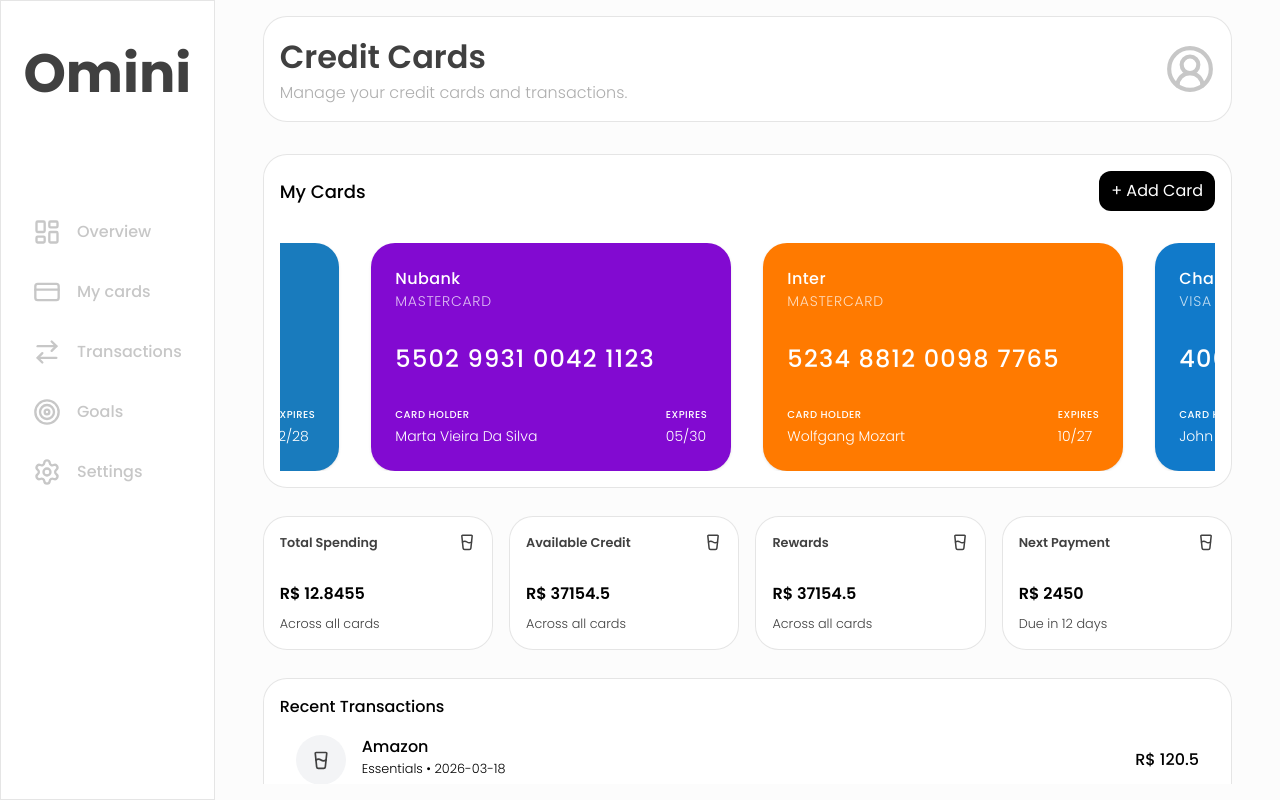
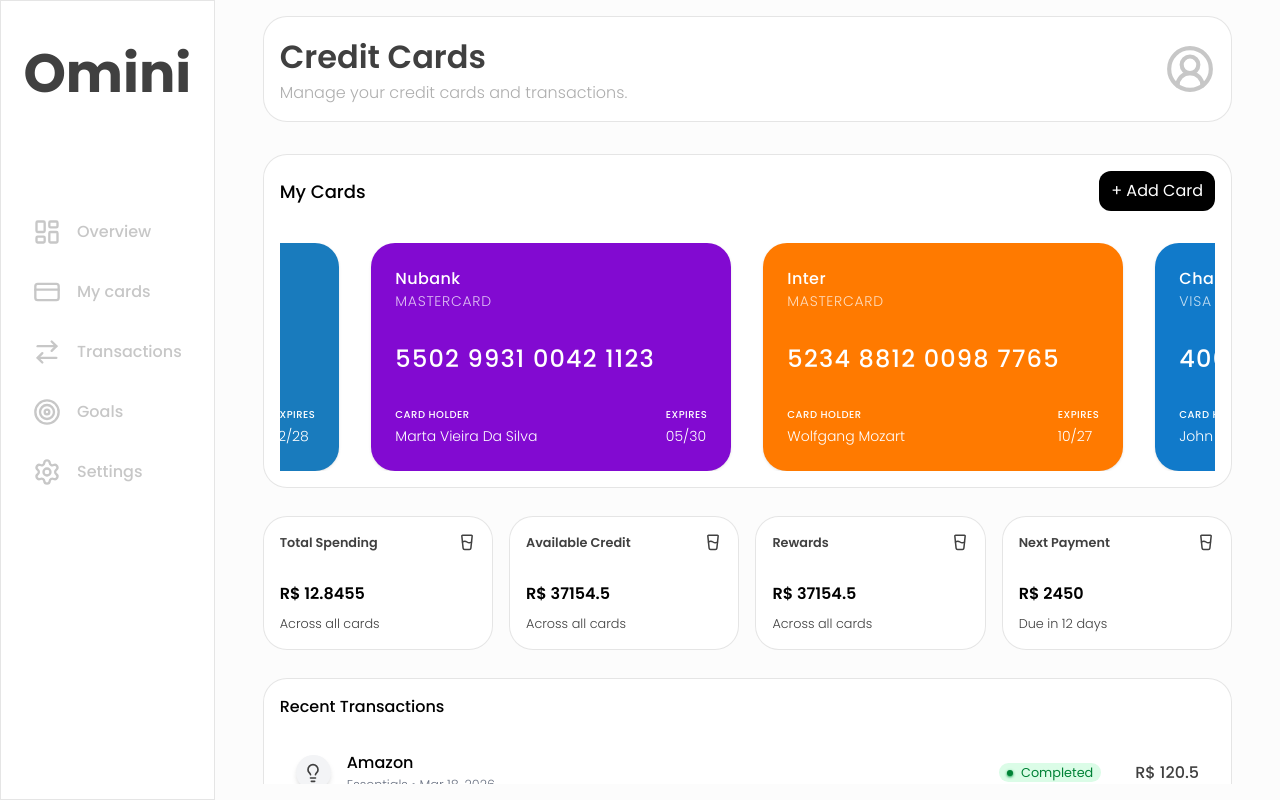
Before and after one commit to joaodearaujo/Omini, a React app in the folder frontend/: page /goals in a window 1280 px wide. Built offline with nearby package versions, Linux system fonts and the light colour scheme; the HTML template or start-up script is replaced by a standard one.

Commit message:
feat(TransactionItem): finish component syle

```diff
--- a/frontend/src/MOCK/MOCK_TRANSACTIONS.tsx
+++ b/frontend/src/MOCK/MOCK_TRANSACTIONS.tsx
@@ -2,91 +2,91 @@
 
 export const MOCK_TRANSACTIONS: Record<string, TransactionProps[]> = {
   "cc-001": [
-    { id: "t1-01", receiver: "Amazon", category: "Essentials", date: "2026-03-18", amount: 120.50 },
-    { id: "t1-02", receiver: "Starbucks", category: "Food", date: "2026-03-17", amount: 15.00 },
-    { id: "t1-03", receiver: "Uber", category: "Transport", date: "2026-03-16", amount: 32.40 },
-    { id: "t1-04", receiver: "Netflix", category: "Lifestyle", date: "2026-03-15", amount: 55.90 },
-    { id: "t1-05", receiver: "Pharmacy", category: "Health", date: "2026-03-14", amount: 45.00 },
-    { id: "t1-06", receiver: "Apple Store", category: "Lifestyle", date: "2026-03-13", amount: 99.00 },
-    { id: "t1-07", receiver: "Whole Foods", category: "Food", date: "2026-03-12", amount: 210.30 },
-    { id: "t1-08", receiver: "Gas Station", category: "Transport", date: "2026-03-11", amount: 85.00 },
-    { id: "t1-09", receiver: "Rent", category: "Essentials", date: "2026-03-10", amount: 1500.00 },
-    { id: "t1-10", receiver: "Gym", category: "Health", date: "2026-03-09", amount: 80.00 },
-    { id: "t1-11", receiver: "Steam", category: "Lifestyle", date: "2026-03-08", amount: 45.20 },
-    { id: "t1-12", receiver: "McDonalds", category: "Food", date: "2026-03-07", amount: 32.00 },
-    { id: "t1-13", receiver: "Parking", category: "Transport", date: "2026-03-06", amount: 12.00 },
-    { id: "t1-14", receiver: "Water Bill", category: "Essentials", date: "2026-03-05", amount: 45.60 },
-    { id: "t1-15", receiver: "Dentist", category: "Health", date: "2026-03-04", amount: 350.00 },
-    { id: "t1-16", receiver: "Spotify", category: "Lifestyle", date: "2026-03-03", amount: 21.90 },
-    { id: "t1-17", receiver: "Bakery", category: "Food", date: "2026-03-02", amount: 18.40 },
-    { id: "t1-18", receiver: "Train Ticket", category: "Transport", date: "2026-03-01", amount: 4.50 },
-    { id: "t1-19", receiver: "Electric Bill", category: "Essentials", date: "2026-02-28", amount: 110.00 },
-    { id: "t1-20", receiver: "Cinema", category: "Lifestyle", date: "2026-02-27", amount: 30.00 }
+    { id: "t1-01", receiver: "Amazon", category: "Essentials", date: "Mar 18, 2026", amount: 120.50, status: "Completed" },
+    { id: "t1-02", receiver: "Starbucks", category: "Food", date: "Mar 17, 2026", amount: 15.00, status: "Completed" },
+    { id: "t1-03", receiver: "Uber", category: "Transport", date: "Mar 16, 2026", amount: 32.40, status: "Pending" },
+    { id: "t1-04", receiver: "Netflix", category: "Lifestyle", date: "Mar 15, 2026", amount: 55.90, status: "Completed" },
+    { id: "t1-05", receiver: "Pharmacy", category: "Health", date: "Mar 14, 2026", amount: 45.00, status: "Completed" },
+    { id: "t1-06", receiver: "Apple Store", category: "Lifestyle", date: "Mar 13, 2026", amount: 99.00, status: "Completed" },
+    { id: "t1-07", receiver: "Whole Foods", category: "Food", date: "Mar 12, 2026", amount: 210.30, status: "Completed" },
+    { id: "t1-08", receiver: "Gas Station", category: "Transport", date: "Mar 11, 2026", amount: 85.00, status: "Completed" },
+    { id: "t1-09", receiver: "Rent", category: "Essentials", date: "Mar 10, 2026", amount: 1500.00, status: "Completed" },
+    { id: "t1-10", receiver: "Gym", category: "Health", date: "Mar 09, 2026", amount: 80.00, status: "Completed" },
+    { id: "t1-11", receiver: "Steam", category: "Lifestyle", date: "Mar 08, 2026", amount: 45.20, status: "Completed" },
+    { id: "t1-12", receiver: "McDonalds", category: "Food", date: "Mar 07, 2026", amount: 32.00, status: "Completed" },
+    { id: "t1-13", receiver: "Parking", category: "Transport", date: "Mar 06, 2026", amount: 12.00, status: "Completed" },
+    { id: "t1-14", receiver: "Water Bill", category: "Essentials", date: "Mar 05, 2026", amount: 45.60, status: "Completed" },
+    { id: "t1-15", receiver: "Dentist", category: "Health", date: "Mar 04, 2026", amount: 350.00, status: "Completed" },
+    { id: "t1-16", receiver: "Spotify", category: "Lifestyle", date: "Mar 03, 2026", amount: 21.90, status: "Completed" },
+    { id: "t1-17", receiver: "Bakery", category: "Food", date: "Mar 02, 2026", amount: 18.40, status: "Completed" },
+    { id: "t1-18", receiver: "Train Ticket", category: "Transport", date: "Mar 01, 2026", amount: 4.50, status: "Completed" },
+    { id: "t1-19", receiver: "Electric Bill", category: "Essentials", date: "Feb 28, 2026", amount: 110.00, status: "Completed" },
+    { id: "t1-20", receiver: "Cinema", category: "Lifestyle", date: "Feb 27, 2026", amount: 30.00, status: "Completed" }
   ],
   "cc-002": [
-    { id: "t2-01", receiver: "IKEA", category: "Essentials", date: "2026-03-18", amount: 250.00 },
-    { id: "t2-02", receiver: "Sushi Bar", category: "Food", date: "2026-03-17", amount: 85.00 },
-    { id: "t2-03", receiver: "Bus Pass", category: "Transport", date: "2026-03-16", amount: 50.00 },
-    { id: "t2-04", receiver: "Hulu", category: "Lifestyle", date: "2026-03-15", amount: 14.99 },
-    { id: "t2-05", receiver: "Clinic", category: "Health", date: "2026-03-14", amount: 120.00 },
-    { id: "t2-06", receiver: "Wine Shop", category: "Lifestyle", date: "2026-03-13", amount: 45.00 },
-    { id: "t2-07", receiver: "Supermarket", category: "Food", date: "2026-03-12", amount: 112.00 },
-    { id: "t2-08", receiver: "Toll", category: "Transport", date: "2026-03-11", amount: 8.50 },
-    { id: "t2-09", receiver: "Internet", category: "Essentials", date: "2026-03-10", amount: 75.00 },
-    { id: "t2-10", receiver: "Yoga", category: "Health", date: "2026-03-09", amount: 60.00 },
-    { id: "t2-11", receiver: "Bookstore", category: "Lifestyle", date: "2026-03-08", amount: 22.50 },
-    { id: "t2-12", receiver: "Pizza Hut", category: "Food", date: "2026-03-07", amount: 40.00 },
-    { id: "t2-13", receiver: "Taxi", category: "Transport", date: "2026-03-06", amount: 25.00 },
-    { id: "t2-14", receiver: "Cleaning Products", category: "Essentials", date: "2026-03-05", amount: 35.00 },
-    { id: "t2-15", receiver: "Vitamin Shop", category: "Health", date: "2026-03-04", amount: 55.00 },
-    { id: "t2-16", receiver: "Bowling", category: "Lifestyle", date: "2026-03-03", amount: 42.00 },
-    { id: "t2-17", receiver: "Burger King", category: "Food", date: "2026-03-02", amount: 28.00 },
-    { id: "t2-18", receiver: "Bike Repair", category: "Transport", date: "2026-03-01", amount: 65.00 },
-    { id: "t2-19", receiver: "Insurance", category: "Essentials", date: "2026-02-28", amount: 80.00 },
-    { id: "t2-20", receiver: "Museum", category: "Lifestyle", date: "2026-02-27", amount: 15.00 }
+    { id: "t2-01", receiver: "IKEA", category: "Essentials", date: "Mar 18, 2026", amount: 250.00, status: "Completed" },
+    { id: "t2-02", receiver: "Sushi Bar", category: "Food", date: "Mar 17, 2026", amount: 85.00, status: "Completed" },
+    { id: "t2-03", receiver: "Bus Pass", category: "Transport", date: "Mar 16, 2026", amount: 50.00, status: "Pending" },
+    { id: "t2-04", receiver: "Hulu", category: "Lifestyle", date: "Mar 15, 2026", amount: 14.99, status: "Completed" },
+    { id: "t2-05", receiver: "Clinic", category: "Health", date: "Mar 14, 2026", amount: 120.00, status: "Completed" },
+    { id: "t2-06", receiver: "Wine Shop", category: "Lifestyle", date: "Mar 13, 2026", amount: 45.00, status: "Completed" },
+    { id: "t2-07", receiver: "Supermarket", category: "Food", date: "Mar 12, 2026", amount: 112.00, status: "Completed" },
+    { id: "t2-08", receiver: "Toll", category: "Transport", date: "Mar 11, 2026", amount: 8.50, status: "Completed" },
+    { id: "t2-09", receiver: "Internet", category: "Essentials", date: "Mar 10, 2026", amount: 75.00, status: "Completed" },
+    { id: "t2-10", receiver: "Yoga", category: "Health", date: "Mar 09, 2026", amount: 60.00, status: "Completed" },
+    { id: "t2-11", receiver: "Bookstore", category: "Lifestyle", date: "Mar 08, 2026", amount: 22.50, status: "Completed" },
+    { id: "t2-12", receiver: "Pizza Hut", category: "Food", date: "Mar 07, 2026", amount: 40.00, status: "Completed" },
+    { id: "t2-13", receiver: "Taxi", category: "Transport", date: "Mar 06, 2026", amount: 25.00, status: "Completed" },
+    { id: "t2-14", receiver: "Cleaning Products", category: "Essentials", date: "Mar 05, 2026", amount: 35.00, status: "Completed" },
+    { id: "t2-15", receiver: "Vitamin Shop", category: "Health", date: "Mar 04, 2026", amount: 55.00, status: "Completed" },
+    { id: "t2-16", receiver: "Bowling", category: "Lifestyle", date: "Mar 03, 2026", amount: 42.00, status: "Completed" },
+    { id: "t2-17", receiver: "Burger King", category: "Food", date: "Mar 02, 2026", amount: 28.00, status: "Completed" },
+    { id: "t2-18", receiver: "Bike Repair", category: "Transport", date: "Mar 01, 2026", amount: 65.00, status: "Completed" },
+    { id: "t2-19", receiver: "Insurance", category: "Essentials", date: "Feb 28, 2026", amount: 80.00, status: "Completed" },
+    { id: "t2-20", receiver: "Museum", category: "Lifestyle", date: "Feb 27, 2026", amount: 15.00, status: "Completed" }
   ],
   "cc-003": [
-    { id: "t3-01", receiver: "Home Depot", category: "Essentials", date: "2026-03-18", amount: 89.90 },
-    { id: "t3-02", receiver: "Steakhouse", category: "Food", date: "2026-03-17", amount: 140.00 },
-    { id: "t3-03", receiver: "Airline Ticket", category: "Transport", date: "2026-03-16", amount: 550.00 },
-    { id: "t3-04", receiver: "Disney+", category: "Lifestyle", date: "2026-03-15", amount: 33.90 },
-    { id: "t3-05", receiver: "Therapy", category: "Health", date: "2026-03-14", amount: 200.00 },
-    { id: "t3-06", receiver: "Concert Ticket", category: "Lifestyle", date: "2026-03-13", amount: 150.00 },
-    { id: "t3-07", receiver: "Farmers Market", category: "Food", date: "2026-03-12", amount: 65.00 },
-    { id: "t3-08", receiver: "Uber Eat", category: "Food", date: "2026-03-11", amount: 42.50 },
-    { id: "t3-09", receiver: "Subscription Box", category: "Essentials", date: "2026-03-10", amount: 29.90 },
-    { id: "t3-10", receiver: "Eye Exam", category: "Health", date: "2026-03-09", amount: 150.00 },
-    { id: "t3-11", receiver: "Game Skin", category: "Lifestyle", date: "2026-03-08", amount: 10.00 },
-    { id: "t3-12", receiver: "Italian Resto", category: "Food", date: "2026-03-07", amount: 95.00 },
-    { id: "t3-13", receiver: "Car Wash", category: "Transport", date: "2026-03-06", amount: 20.00 },
-    { id: "t3-14", receiver: "Cloud Storage", category: "Essentials", date: "2026-03-05", amount: 9.99 },
-    { id: "t3-15", receiver: "Medication", category: "Health", date: "2026-03-04", amount: 25.00 },
-    { id: "t3-16", receiver: "Art Supplies", category: "Lifestyle", date: "2026-03-03", amount: 115.00 },
-    { id: "t3-17", receiver: "Taco Bell", category: "Food", date: "2026-03-02", amount: 15.00 },
-    { id: "t3-18", receiver: "Electric Scooter", category: "Transport", date: "2026-03-01", amount: 8.00 },
-    { id: "t3-19", receiver: "Phone Bill", category: "Essentials", date: "2026-02-28", amount: 60.00 },
-    { id: "t3-20", receiver: "Video Game", category: "Lifestyle", date: "2026-02-27", amount: 70.00 }
+    { id: "t3-01", receiver: "Home Depot", category: "Essentials", date: "Mar 18, 2026", amount: 89.90, status: "Completed" },
+    { id: "t3-02", receiver: "Steakhouse", category: "Food", date: "Mar 17, 2026", amount: 140.00, status: "Completed" },
+    { id: "t3-03", receiver: "Airline Ticket", category: "Transport", date: "Mar 16, 2026", amount: 550.00, status: "Pending" },
+    { id: "t3-04", receiver: "Disney+", category: "Lifestyle", date: "Mar 15, 2026", amount: 33.90, status: "Completed" },
+    { id: "t3-05", receiver: "Therapy", category: "Health", date: "Mar 14, 2026", amount: 200.00, status: "Completed" },
+    { id: "t3-06", receiver: "Concert Ticket", category: "Lifestyle", date: "Mar 13, 2026", amount: 150.00, status: "Completed" },
+    { id: "t3-07", receiver: "Farmers Market", category: "Food", date: "Mar 12, 2026", amount: 65.00, status: "Completed" },
+    { id: "t3-08", receiver: "Uber Eat", category: "Food", date: "Mar 11, 2026", amount: 42.50, status: "Completed" },
+    { id: "t3-09", receiver: "Subscription Box", category: "Essentials", date: "Mar 10, 2026", amount: 29.90, status: "Completed" },
+    { id: "t3-10", receiver: "Eye Exam", category: "Health", date: "Mar 09, 2026", amount: 150.00, status: "Completed" },
+    { id: "t3-11", receiver: "Game Skin", category: "Lifestyle", date: "Mar 08, 2026", amount: 10.00, status: "Completed" },
+    { id: "t3-12", receiver: "Italian Resto", category: "Food", date: "Mar 07, 2026", amount: 95.00, status: "Completed" },
+    { id: "t3-13", receiver: "Car Wash", category: "Transport", date: "Mar 06, 2026", amount: 20.00, status: "Completed" },
+    { id: "t3-14", receiver: "Cloud Storage", category: "Essentials", date: "Mar 05, 2026", amount: 9.99, status: "Completed" },
+    { id: "t3-15", receiver: "Medication", category: "Health", date: "Mar 04, 2026", amount: 25.00, status: "Completed" },
+    { id: "t3-16", receiver: "Art Supplies", category: "Lifestyle", date: "Mar 03, 2026", amount: 115.00, status: "Completed" },
+    { id: "t3-17", receiver: "Taco Bell", category: "Food", date: "Mar 02, 2026", amount: 15.00, status: "Completed" },
+    { id: "t3-18", receiver: "Electric Scooter", category: "Transport", date: "Mar 01, 2026", amount: 8.00, status: "Completed" },
+    { id: "t3-19", receiver: "Phone Bill", category: "Essentials", date: "Feb 28, 2026", amount: 60.00, status: "Completed" },
+    { id: "t3-20", receiver: "Video Game", category: "Lifestyle", date: "Feb 27, 2026", amount: 70.00, status: "Completed" }
   ],
   "cc-004": [
-    { id: "t4-01", receiver: "Target", category: "Essentials", date: "2026-03-18", amount: 45.20 },
-    { id: "t4-02", receiver: "Five Guys", category: "Food", date: "2026-03-17", amount: 22.00 },
-    { id: "t4-03", receiver: "Lyft", category: "Transport", date: "2026-03-16", amount: 18.50 },
-    { id: "t4-04", receiver: "YouTube Premium", category: "Lifestyle", date: "2026-03-15", amount: 11.99 },
-    { id: "t4-05", receiver: "First Aid Kit", category: "Health", date: "2026-03-14", amount: 35.00 },
-    { id: "t4-06", receiver: "Kindle Book", category: "Lifestyle", date: "2026-03-13", amount: 9.99 },
-    { id: "t4-07", receiver: "Costco", category: "Food", date: "2026-03-12", amount: 150.00 },
-    { id: "t4-08", receiver: "Subway", category: "Transport", date: "2026-03-11", amount: 2.75 },
-    { id: "t4-09", receiver: "Trash Service", category: "Essentials", date: "2026-03-10", amount: 30.00 },
-    { id: "t4-10", receiver: "Massage", category: "Health", date: "2026-03-09", amount: 90.00 },
-    { id: "t4-11", receiver: "Movie Rental", category: "Lifestyle", date: "2026-03-08", amount: 5.99 },
-    { id: "t4-12", receiver: "Dunkin Donuts", category: "Food", date: "2026-03-07", amount: 12.50 },
-    { id: "t4-13", receiver: "Parking Meter", category: "Transport", date: "2026-03-06", amount: 5.00 },
-    { id: "t4-14", receiver: "Netflix", category: "Lifestyle", date: "2026-03-05", amount: 15.99 },
-    { id: "t4-15", receiver: "Eye Drops", category: "Health", date: "2026-03-04", amount: 12.00 },
-    { id: "t4-16", receiver: "Patreon", category: "Lifestyle", date: "2026-03-03", amount: 10.00 },
-    { id: "t4-17", receiver: "Local Pub", category: "Food", date: "2026-03-02", amount: 45.00 },
-    { id: "t4-18", receiver: "Gas Bill", category: "Essentials", date: "2026-03-01", amount: 55.00 },
-    { id: "t4-19", receiver: "Vitamins", category: "Health", date: "2026-02-28", amount: 25.00 },
-    { id: "t4-20", receiver: "Board Game", category: "Lifestyle", date: "2026-02-27", amount: 40.00 }
+    { id: "t4-01", receiver: "Target", category: "Essentials", date: "Mar 18, 2026", amount: 45.20, status: "Completed" },
+    { id: "t4-02", receiver: "Five Guys", category: "Food", date: "Mar 17, 2026", amount: 22.00, status: "Completed" },
+    { id: "t4-03", receiver: "Lyft", category: "Transport", date: "Mar 16, 2026", amount: 18.50, status: "Pending" },
+    { id: "t4-04", receiver: "YouTube Premium", category: "Lifestyle", date: "Mar 15, 2026", amount: 11.99, status: "Completed" },
+    { id: "t4-05", receiver: "First Aid Kit", category: "Health", date: "Mar 14, 2026", amount: 35.00, status: "Completed" },
+    { id: "t4-06", receiver: "Kindle Book", category: "Lifestyle", date: "Mar 13, 2026", amount: 9.99, status: "Completed" },
+    { id: "t4-07", receiver: "Costco", category: "Food", date: "Mar 12, 2026", amount: 150.00, status: "Completed" },
+    { id: "t4-08", receiver: "Subway", category: "Transport", date: "Mar 11, 2026", amount: 2.75, status: "Completed" },
+    { id: "t4-09", receiver: "Trash Service", category: "Essentials", date: "Mar 10, 2026", amount: 30.00, status: "Completed" },
+    { id: "t4-10", receiver: "Massage", category: "Health", date: "Mar 09, 2026", amount: 90.00, status: "Completed" },
+    { id: "t4-11", receiver: "Movie Rental", category: "Lifestyle", date: "Mar 08, 2026", amount: 5.99, status: "Completed" },
+    { id: "t4-12", receiver: "Dunkin Donuts", category: "Food", date: "Mar 07, 2026", amount: 12.50, status: "Completed" },
+    { id: "t4-13", receiver: "Parking Meter", category: "Transport", date: "Mar 06, 2026", amount: 5.00, status: "Completed" },
+    { id: "t4-14", receiver: "Netflix", category: "Lifestyle", date: "Mar 05, 2026", amount: 15.99, status: "Completed" },
+    { id: "t4-15", receiver: "Eye Drops", category: "Health", date: "Mar 04, 2026", amount: 12.00, status: "Completed" },
+    { id: "t4-16", receiver: "Patreon", category: "Lifestyle", date: "Mar 03, 2026", amount: 10.00, status: "Completed" },
+    { id: "t4-17", receiver: "Local Pub", category: "Food", date: "Mar 02, 2026", amount: 45.00, status: "Completed" },
+    { id: "t4-18", receiver: "Gas Bill", category: "Essentials", date: "Mar 01, 2026", amount: 55.00, status: "Completed" },
+    { id: "t4-19", receiver: "Vitamins", category: "Health", date: "Feb 28, 2026", amount: 25.00, status: "Completed" },
+    { id: "t4-20", receiver: "Board Game", category: "Lifestyle", date: "Feb 27, 2026", amount: 40.00, status: "Completed" }
   ],
 };
--- a/frontend/src/pages/MyCards/components/RecentTransactions.tsx
+++ b/frontend/src/pages/MyCards/components/RecentTransactions.tsx
@@ -7,7 +7,7 @@
 
   return (
     <FloatingCard title="Recent Transactions">
-      <div className="flex flex-col gap-2 w-full max-h-[180px] min-h-0 overflow-y-auto">
+      <div className="flex flex-col gap-4 w-full py-2 max-h-[180px] min-h-0 overflow-y-auto">
       {MOCK_CARDS.map((card) => {
 
         const cardId = card.id
--- a/frontend/src/pages/MyCards/components/TransactionsItem.tsx
+++ b/frontend/src/pages/MyCards/components/TransactionsItem.tsx
@@ -1,22 +1,23 @@
 import type { TransactionItemProps } from "../Mycards.type";
-import { GlassWaterIcon } from "lucide-react";
+import {  HelpCircle } from "lucide-react";
+import { CATEGORY_MAP } from "../../../utils/CategoryMap";
 
 const STYLE = {
-    conatainer: 'w-full h-[60px] flex justify-between items-center px-4 bg-white hover:bg-[#f9fafb] rounded-xl cursor-default',
-    icon: {iconSize: 20, iconBackground: 'bg-[#f3f4f6] w-[50px] h-[50px] rounded-full p-2 flex items-center justify-center', iconClass: 'text-[#404040]'},
+    conatainer: 'w-full h-[60px] flex justify-between items-center p-4 bg-white hover:bg-[#f9fafb] rounded-xl cursor-default',
+    icon: {iconSize: 20, iconBackground: 'bg-[#f3f4f6] w-[35px] h-[35px] rounded-full shadow-md flex items-center justify-center', iconClass: 'text-[#404040]'},
     receiver: 'font-medium',
-    info: 'font-light',
-    amount: 'font-medium',
+    info: 'font-light text-[#6a7282]',
+    status: 'capitalize text-[#008236]',
+    amount: 'font-medium text-[#404040]',
 }
 
 const TransactionItem = ({transaction}: TransactionItemProps) => {
 
-  const Icon = GlassWaterIcon;
+  const Icon = CATEGORY_MAP[transaction.category].icon || HelpCircle;
 
   return (
     <div className={STYLE.conatainer}>
-      <div className="flex gap-4">
-
+      <div className="flex w-fit items-center justify-between gap-4">
           <span className={STYLE.icon.iconBackground}>
               <Icon size={STYLE.icon.iconSize} className={STYLE.icon.iconClass} />
           </span>
@@ -28,7 +29,15 @@
           </div>
       </div>
 
-      <span className={STYLE.amount}>{`R$ ${transaction.amount}`}</span>
+      <div className="flex w-[200px] items-center justify-between gap-2">
+        <div className="flex items-center justify-between gap-2 bg-[#dbfce7] px-2 rounded-2xl">
+          <div className="w-[6px] h-[6px] bg-[#008236] shadow-sm shadow-[#18a352] rounded-full"></div>
+
+          <small className={STYLE.status}>{transaction.status}</small>
+        </div>
+
+        <span className={STYLE.amount}>{`R$ ${transaction.amount}`}</span>
+      </div>
     </div>
 )
 }
--- a/frontend/src/pages/Overview/components/Transactions/Transactions.type.ts
+++ b/frontend/src/pages/Overview/components/Transactions/Transactions.type.ts
@@ -12,9 +12,10 @@
 
 export interface TransactionProps{
     id: string;
+    status: 'Completed' | 'Pending' | 'Canceled'
     cardId?: string;
     receiver: string;
-    category: string;
+    category: 'Food' | 'Health' | 'Transport' | 'Essentials' | 'Lifestyle';
     date: string;
     amount: number;
 }
```
